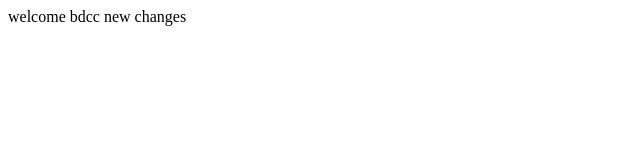
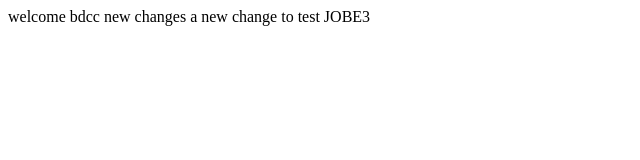
Before and after one commit to yassin-mardi/TP4Devops, a plain HTML site: page index.html in a window 1280 px wide. Shown: the whole page, without its empty margins (0-640 px from the left). Drawn offline with Linux system fonts and the light colour scheme.

Commit message:
Updated index.html and Jenkinsfile with new changes

```diff
--- a/index.html
+++ b/index.html
@@ -7,5 +7,6 @@
 <body>
 welcome bdcc
 new changes
+a new change to test JOBE3
 </body>
 </html>
```
Also changed, not shown: 1 other file.
